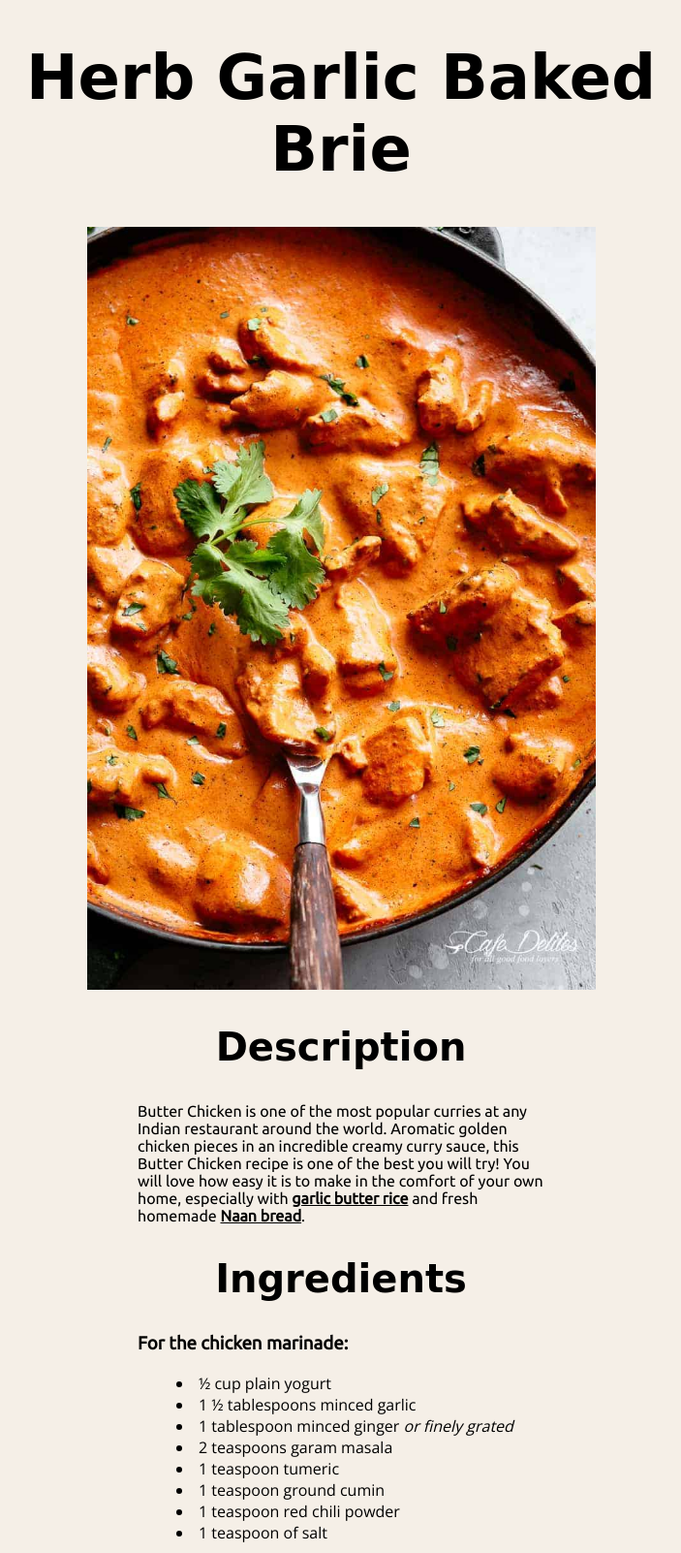
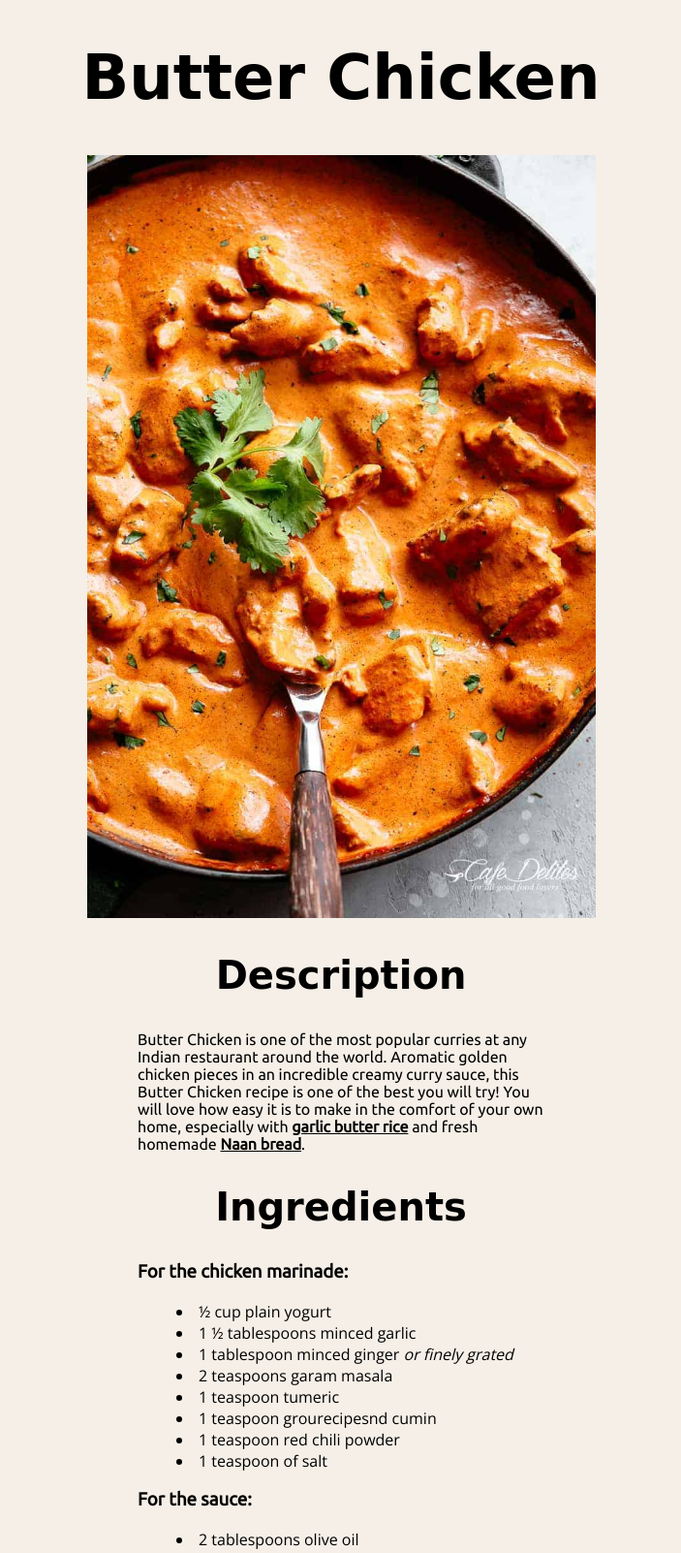
Before and after one commit to dmnuggins/odin-recipes, a plain HTML site: page recipes/butter-chicken.html in a window 1280 px wide. Shown: the top 1602 px of the page at 97% size, without its empty margins (288-991 px from the left). Drawn offline with nearby package versions, Linux system fonts and the light colour scheme; a web font is replaced by a local one.

Commit message:
Fixed h1 in butter-chicken.html

```diff
--- a/recipes/butter-chicken.html
+++ b/recipes/butter-chicken.html
@@ -8,7 +8,7 @@
     <link rel="stylesheet" href="../stylesheets/recipes.css">
 <body>
     <div class="content">
-        <h1>Herb Garlic Baked Brie</h1>
+        <h1>Butter Chicken</h1>
         <img src="../images/butter-chicken.jpg" width="75%" alt="butter-chicken">
         <br>
         <div class="recipe-instructions">
@@ -24,7 +24,7 @@
                 <li>1 tablespoon minced ginger <em>or finely grated</em></li>
                 <li>2 teaspoons garam masala</li>
                 <li>1 teaspoon tumeric</li>
-                <li>1 teaspoon ground cumin</li>
+                <li>1 teaspoon grourecipesnd cumin</li>
                 <li>1 teaspoon red chili powder</li>
                 <li>1 teaspoon of salt</li>
 
```
